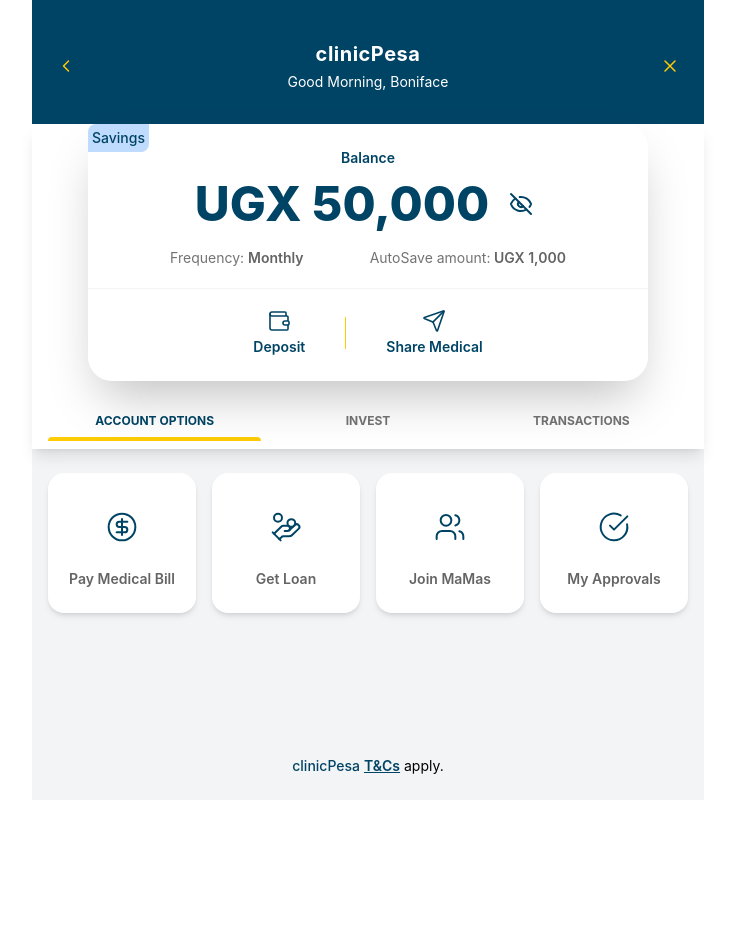
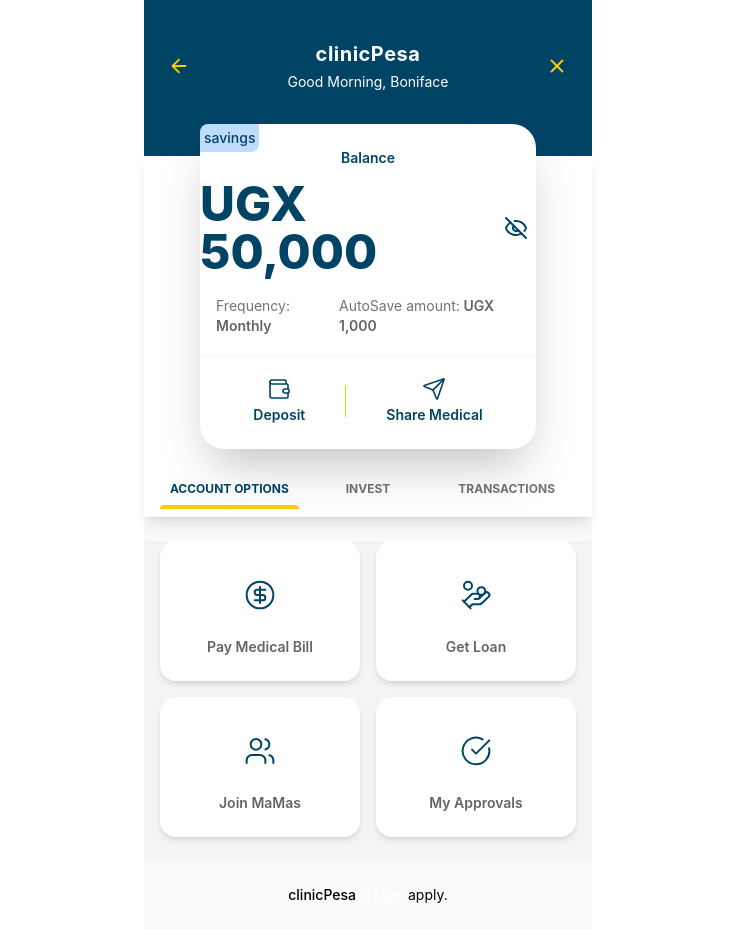
Before and after one commit to opiobonniky/interview-for-clinic-pesa, a React (Create React App) app: page / in a window 1280 px wide. Shown: the whole page, without its empty margins (272-1007 px from the left). Before the commit the page ends 800 px from the top, so only its background shows below. Built offline with nearby package versions, Linux system fonts and the light colour scheme.

Commit message:
first commit and am almost getting done

```diff
--- a/src/App.tsx
+++ b/src/App.tsx
@@ -1,4 +1,3 @@
-/* eslint-disable jsx-a11y/anchor-is-valid */
 import React, { useState } from "react";
 import Header from "./components/Header";
 import Tabs from "./components/Tabs";
@@ -9,28 +8,21 @@
   const [activeTab, setActiveTab] = useState(0);
 
   return (
-    <div className="w-full max-w-md md:max-w-xl lg:max-w-2xl mx-auto min-h-screen flex flex-col bg-gray-100">
+    <div className="max-w-md mx-auto min-h-screen flex flex-col bg-gray-50">
       <Header appName="clinicPesa" greetingName="Boniface" />
 
-      {/* Make this section expand to push footer down */}
-      <div className="flex-1">
-        <div className="px-4 shadow-lg bg-white h-auto">
-          <SavingsCard savings="Savings" />
-          <Tabs activeTab={activeTab} setActiveTab={setActiveTab} />
-        </div>
-
-        <ActionGrid activeTab={activeTab} />
+      <div className="px-4 shadow-lg bg-white h-auto">
+        <SavingsCard savings="savings" />
+        <Tabs activeTab={activeTab} setActiveTab={setActiveTab} />
       </div>
 
-      {/* Footer stays pinned at bottom */}
+      <ActionGrid activeTab={activeTab} />
+
       <footer className="text-center py-6 text-sm">
-        <span className="font-medium" style={{ color: "#004465" }}>
-          clinicPesa
-        </span>{" "}
+        <span className="font-medium">clinicPesa</span>{" "}
         <a
           href="#"
-          className="font-semibold underline"
-          style={{ color: "#004465" }}
+          className="font-semibold underline text-[--primary-color] text-white px-1 rounded-md"
         >
           T&Cs
         </a>{" "}
--- a/src/components/ActionGrid.tsx
+++ b/src/components/ActionGrid.tsx
@@ -27,11 +27,11 @@
     },
   ];
 
-  //  If activeTab is NOT 0  → show placeholder box for this interview
+  //  If activeTab is NOT 0 → show placeholder box for this interview
   if (activeTab !== 0) {
     return (
       <section className="mt-6 px-4 pb-6">
-        <div className="bg-white rounded-2xl p-6 entertainment-center justify-center gap-3 shadow-md min-h-[160px] text-center">
+        <div className="bg-white rounded-2xl p-6 flex flex-col items-center justify-center gap-3 shadow-md min-h-[160px] text-center">
           <div className="text-lg font-semibold" style={{ color: "#004465" }}>
             Coming Soon After Interview
           </div>
@@ -43,9 +43,9 @@
     );
   }
 
-  // Default visible card grid
+  // Default visible card grid (always 2 columns)
   return (
-    <section className="mt-6 grid grid-cols-2 md:grid-cols-3 lg:grid-cols-4 gap-4 bg-gray-100 px-4 pb-6">
+    <section className="mt-6 grid grid-cols-2 gap-4 bg-gray-100 px-4 pb-6">
       {accountCards.map((c) => (
         <button
           key={c.title}
--- a/src/components/Header.tsx
+++ b/src/components/Header.tsx
@@ -1,4 +1,5 @@
 import React from "react";
+import { ArrowLeft, X } from "lucide-react";
 
 type Props = {
   appName: string;
@@ -7,31 +8,20 @@
 
 export default function Header({ appName, greetingName }: Props) {
   return (
-    <header
-      className="pt-6 pb-12 md:pt-10 md:pb-16 px-4 flex items-center justify-between text-white"
-      style={{ backgroundColor: "#004465" }}
-    >
+    <header className="pt-6 pb-12 md:pt-10 md:pb-16 px-4 flex items-center justify-between text-white bg-[var(--primary-color)]">
+      {/* Back Button */}
       <button
         aria-label="back"
         className="p-2 hover:opacity-80 transition-opacity"
       >
-        <svg
-          width="20"
-          height="20"
-          viewBox="0 0 24 24"
-          fill="none"
-          aria-hidden="true"
-        >
-          <path
-            d="M15 18L9 12l6-6"
-            stroke="#ffcb05"
-            strokeWidth="1.8"
-            strokeLinecap="round"
-            strokeLinejoin="round"
-          />
-        </svg>
+        <ArrowLeft
+          size={22}
+          strokeWidth={2}
+          className="text-[var(--yellow-active)]"
+        />
       </button>
 
+      {/* Center Text */}
       <div className="text-center">
         <div className="text-xl font-bold tracking-wide">{appName}</div>
         <div className="text-sm mt-1">
@@ -39,25 +29,12 @@
         </div>
       </div>
 
+      {/* Close / Exit Button */}
       <button
         aria-label="close"
         className="p-2 hover:opacity-80 transition-opacity"
       >
-        <svg
-          width="20"
-          height="20"
-          viewBox="0 0 24 24"
-          fill="none"
-          aria-hidden="true"
-        >
-          <path
-            d="M18 6L6 18M6 6l12 12"
-            stroke="#ffcb05"
-            strokeWidth="1.8"
-            strokeLinecap="round"
-            strokeLinejoin="round"
-          />
-        </svg>
+        <X size={22} strokeWidth={2} className="text-[var(--yellow-active)]" />
       </button>
     </header>
   );
--- a/src/components/SavingCard.tsx
+++ b/src/components/SavingCard.tsx
@@ -7,51 +7,46 @@
 
   return (
     <section className="relative -mt-8 mb-6 z-10 px-2 md:px-6 lg:px-10">
-      <div
-        className="absolute bg-blue-200 p-1 rounded-br-lg rounded-tl-lg text-sm font-medium z-20"
-        style={{ color: "#004465" }}
-      >
+      {/* Top Ribbon */}
+      <div className="absolute bg-blue-200 p-1 rounded-br-lg rounded-tl-lg text-sm font-medium z-20 text-[var(--primary-color)]">
         {savings}
       </div>
 
       <div className="bg-white rounded-3xl shadow-2xl pt-4">
-        <h4
-          className="text-center text-sm font-semibold mt-2"
-          style={{ color: "#004465" }}
-        >
+        <h4 className="text-center text-sm font-semibold mt-2 text-[var(--primary-color)]">
           Balance
         </h4>
 
+        {/* Balance Display */}
         <div className="flex items-center justify-center gap-3 mt-3">
-          <div className="font-extrabold text-5xl" style={{ color: "#004465" }}>
+          <div className="font-extrabold text-5xl text-[var(--primary-color)]">
             {hidden ? "••••••" : balanceText}
           </div>
+
           <button
             aria-label="toggle balance"
             className="p-2 rounded-md hover:bg-gray-100 transition-colors"
             onClick={() => setHidden((h) => !h)}
           >
             {hidden ? (
-              <Eye size={24} style={{ color: "#004465" }} />
+              <Eye size={24} className="text-[var(--primary-color)]" />
             ) : (
-              <EyeOff size={24} style={{ color: "#004465" }} />
+              <EyeOff size={24} className="text-[var(--primary-color)]" />
             )}
           </button>
         </div>
 
-        <div
-          className="flex justify-evenly text-sm mt-5 px-4"
-          style={{ color: "#737373" }}
-        >
+        {/* Info Row */}
+        <div className="flex justify-evenly text-sm mt-5 px-4 text-[var(--gray-light)]">
           <div>
             Frequency:{" "}
-            <span className="font-semibold" style={{ color: "#646464" }}>
+            <span className="font-semibold text-[var(--gray-text)]">
               Monthly
             </span>
           </div>
           <div>
             AutoSave amount:
-            <span className="font-semibold" style={{ color: "#646464" }}>
+            <span className="font-semibold text-[var(--gray-text)]">
               {" "}
               UGX 1,000
             </span>
@@ -60,31 +55,32 @@
 
         <div className="border-t border-gray-100 my-5" />
 
+        {/* Action Buttons */}
         <div className="flex items-center justify-center gap-10 px-4 pb-6">
           {/* Deposit */}
-          <button
-            className="flex flex-col items-center gap-1 hover:opacity-80 transition-opacity"
-            style={{ color: "#004465" }}
-          >
-            <Wallet size={24} strokeWidth={1.6} color="#004465" />
+          <button className="flex flex-col items-center gap-1 hover:opacity-80 transition-opacity text-[var(--primary-color)]">
+            <Wallet
+              size={24}
+              strokeWidth={1.6}
+              className="text-[var(--primary-color)]"
+            />
             <span className="text-sm font-semibold">Deposit</span>
           </button>
 
           {/* Divider */}
-          <div className="h-8 w-px" style={{ backgroundColor: "#ffcb05" }} />
+          <div className="h-8 w-px bg-[var(--yellow-active)]" />
 
           {/* Share Medical */}
-          <button
-            className="flex flex-col items-center gap-1 hover:opacity-80 transition-opacity"
-            style={{ color: "#004465" }}
-          >
-            <Send size={24} strokeWidth={1.6} color="#004465" />
+          <button className="flex flex-col items-center gap-1 hover:opacity-80 transition-opacity text-[var(--primary-color)]">
+            <Send
+              size={24}
+              strokeWidth={1.6}
+              className="text-[var(--primary-color)]"
+            />
             <span className="text-sm font-semibold">Share Medical</span>
           </button>
         </div>
       </div>
-
-      {/* Green L Card next to Savings */}
     </section>
   );
 }
```
